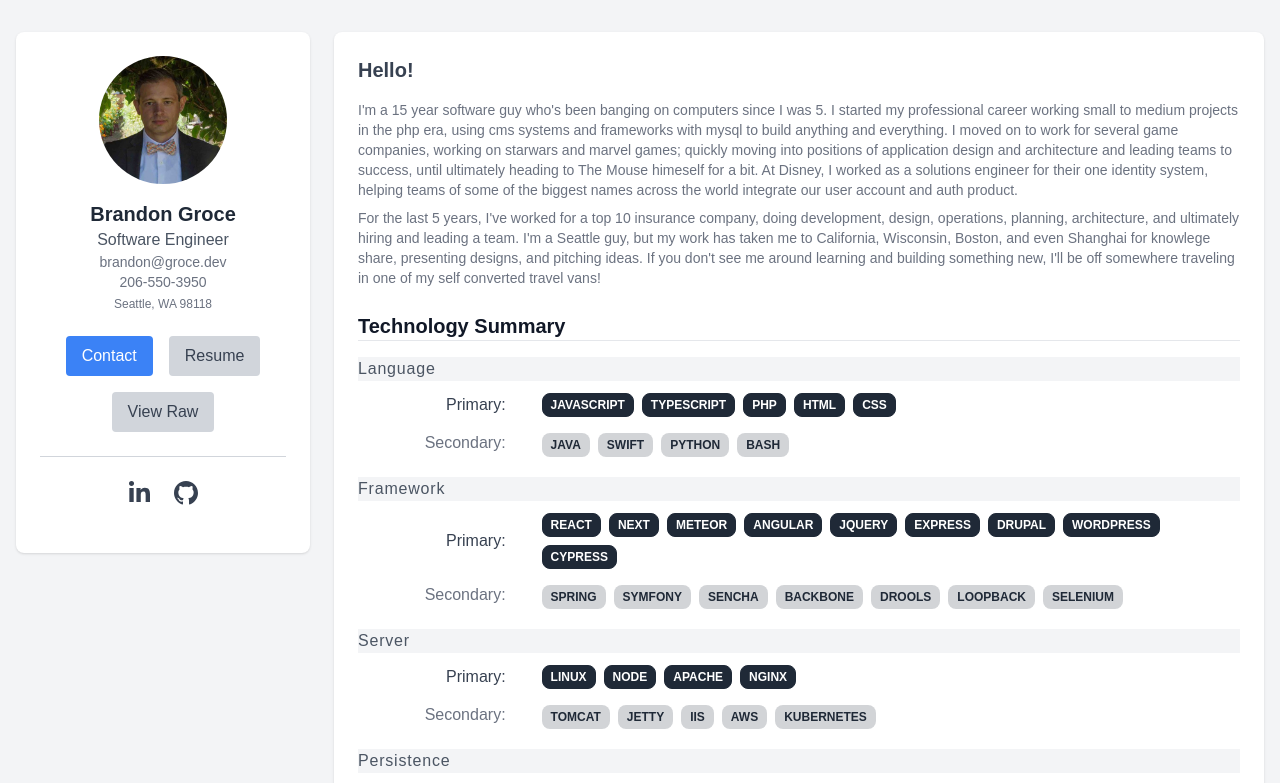
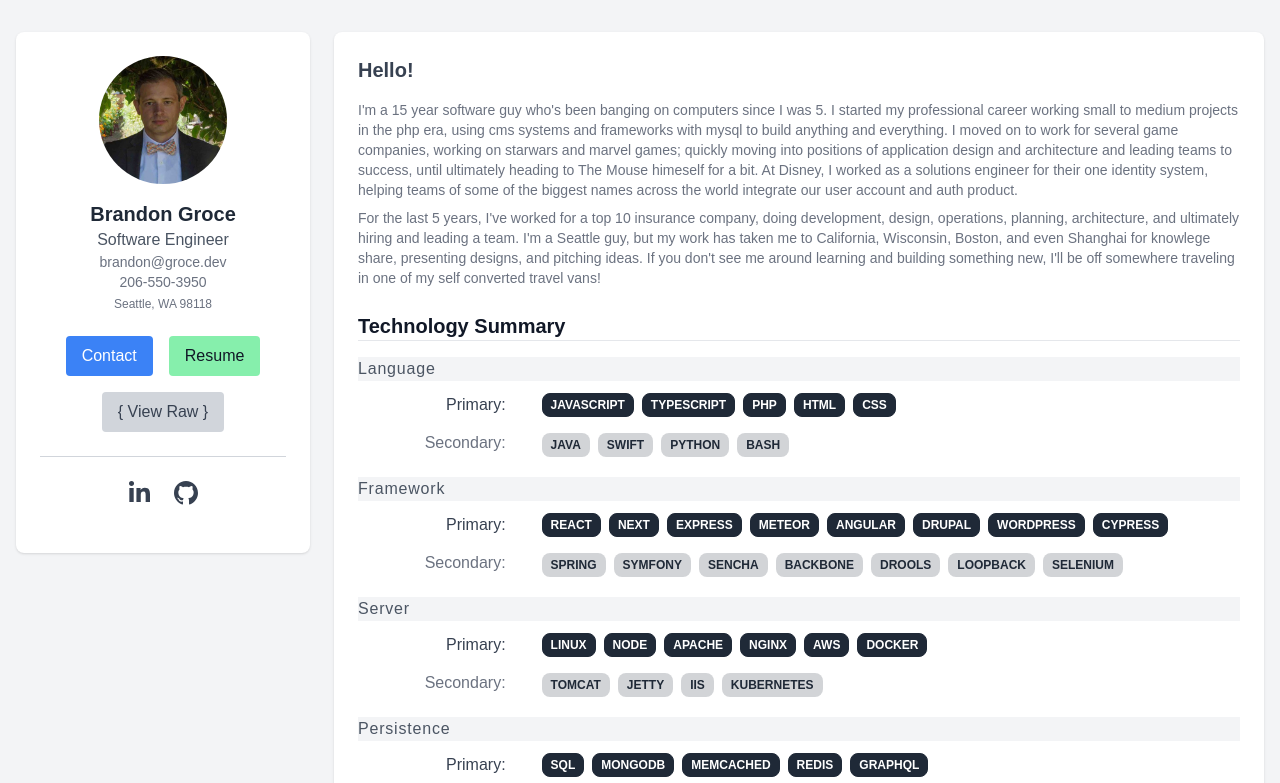
Before and after one commit to brandongroce/my-resume, a Next.js app: page / in a window 1280 px wide. Shown: the top 783 px of the page. Built offline with nearby package versions, Linux system fonts and the light colour scheme.

Commit message:
minor content edits

```diff
--- a/app/components/Header.tsx
+++ b/app/components/Header.tsx
@@ -23,8 +23,8 @@ export default function Header(props:Resume) {
                 </p>
                 <div className="mt-6 flex flex-wrap gap-4 justify-center">
                     <a href="mailto:brandon@groce.dev" className="bg-blue-500 hover:bg-blue-600 text-white py-2 px-4 rounded">Contact</a>
-                    <a href="/brandon_groce_resume.pdf" target="_blank" rel="noopener noreferrer" data-alt="link to my resume PDF" className="bg-gray-300 hover:bg-gray-400 text-gray-700 py-2 px-4 rounded">Resume</a>
-                    <a href="/raw" target="_blank" rel="noopener noreferrer" data-alt="link to raw data view" className="bg-gray-300 hover:bg-gray-400 text-gray-700 py-2 px-4 rounded">View Raw</a>
+                    <a href="/brandon_groce_resume.pdf" target="_blank" rel="noopener noreferrer" data-alt="link to my resume PDF" className="bg-green-300 hover:bg-green-400 text-gray-900 py-2 px-4 rounded">Resume</a>
+                    <a href="/" target="_blank" rel="noopener noreferrer" data-alt="link to raw data view" className="bg-gray-300 hover:bg-gray-400 text-gray-700 py-2 px-4 rounded">&#123; View Raw &#125;</a>
                 </div>
             </div>
             <hr className="my-6 border-t border-gray-300" />
--- a/app/resume.model.ts
+++ b/app/resume.model.ts
@@ -22,22 +22,24 @@ const serverSection:ContentSkills = {
         "Linux",
         "Node",
         "Apache",
-        "Nginx"
+        "Nginx",
+        "AWS",
+        "Docker"
     ],
     secondary: [
         "Tomcat",
         "Jetty",
         "IIS",
-        "AWS",
         "Kubernetes"
     ],
     focus: [
         "Configuration",
-        "Shell Scripting",
+        "Shell Scripting & Tools",
         "Build Processes",
         "VCS Administration",
         "Deployment",
-        "Scalability"
+        "Scalability",
+        "Microservices"
     ]
 }
 const dbSection:ContentSkills = {
@@ -45,8 +47,9 @@ const dbSection:ContentSkills = {
     primary: [
         "SQL",
         "MongoDB",
-        "Memcache",
-        "Redis"
+        "Memcached",
+        "Redis",
+        "GraphQL"
     ],
     secondary: [
         "Hibernate",
@@ -82,7 +85,7 @@ const codeSection:ContentSkills = {
         "Documentation",
         "Logging",
         "Testing",
-        "Webservices"
+        "Optimization"
     ]
 }
 const frameworkSection:ContentSkills = {
@@ -90,10 +93,9 @@ const frameworkSection:ContentSkills = {
     primary: [
         "React",
         "Next",
+        "Express",
         "Meteor",
         "Angular",
-        "jQuery",
-        "Express",
         "Drupal",
         "Wordpress",
         "Cypress"
@@ -109,11 +111,13 @@ const frameworkSection:ContentSkills = {
     ],
     focus: [
         "MVC",
-        "Modules",
+        "Prototyping",
         "APIs",
         "eCommerce",
         "Auth",
-        "Encryption"
+        "Encryption",
+        "Webservices",
+        "FEs"
     ]
 }
 export const skills:ContentSkills[] = [ codeSection, frameworkSection, serverSection, dbSection ]
```
